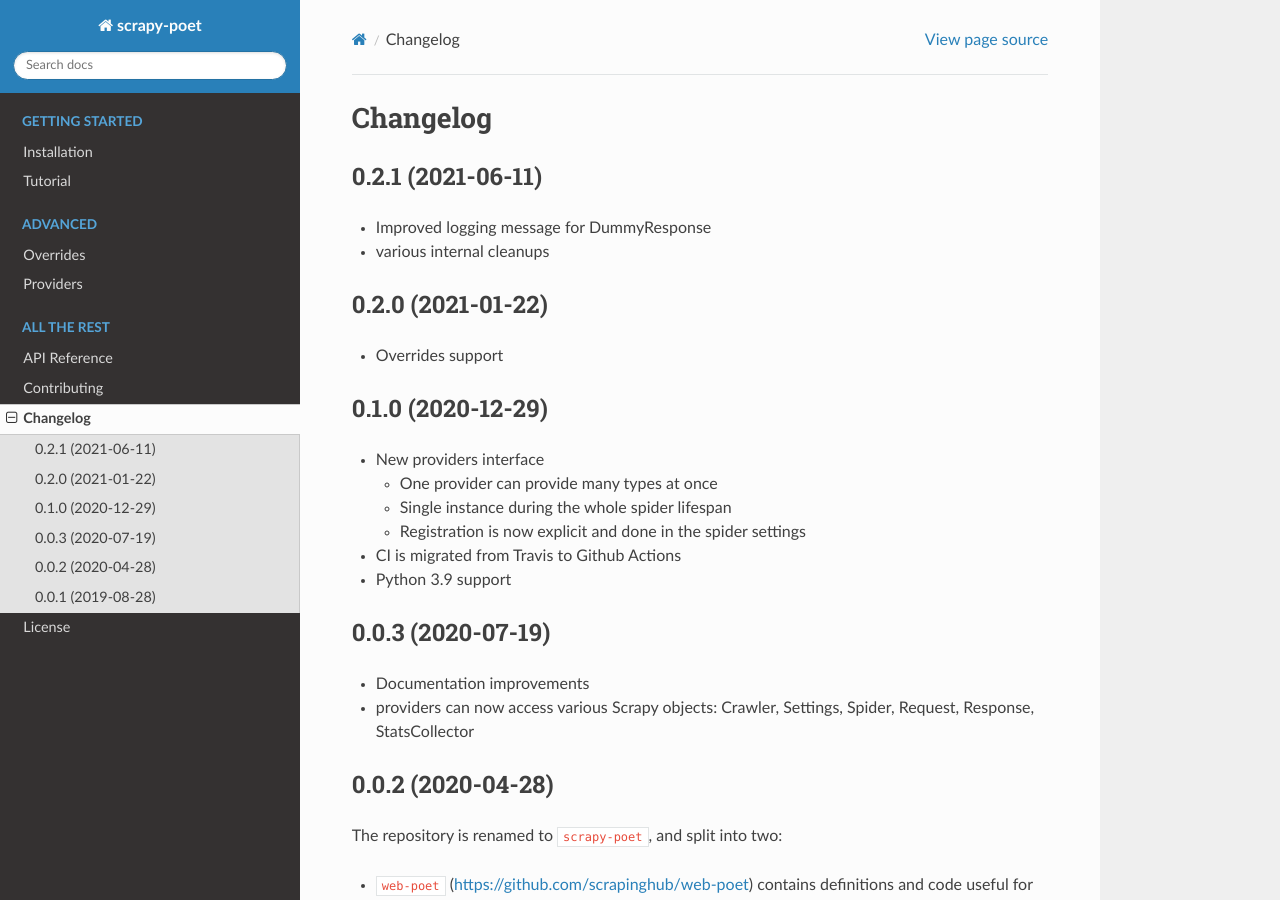
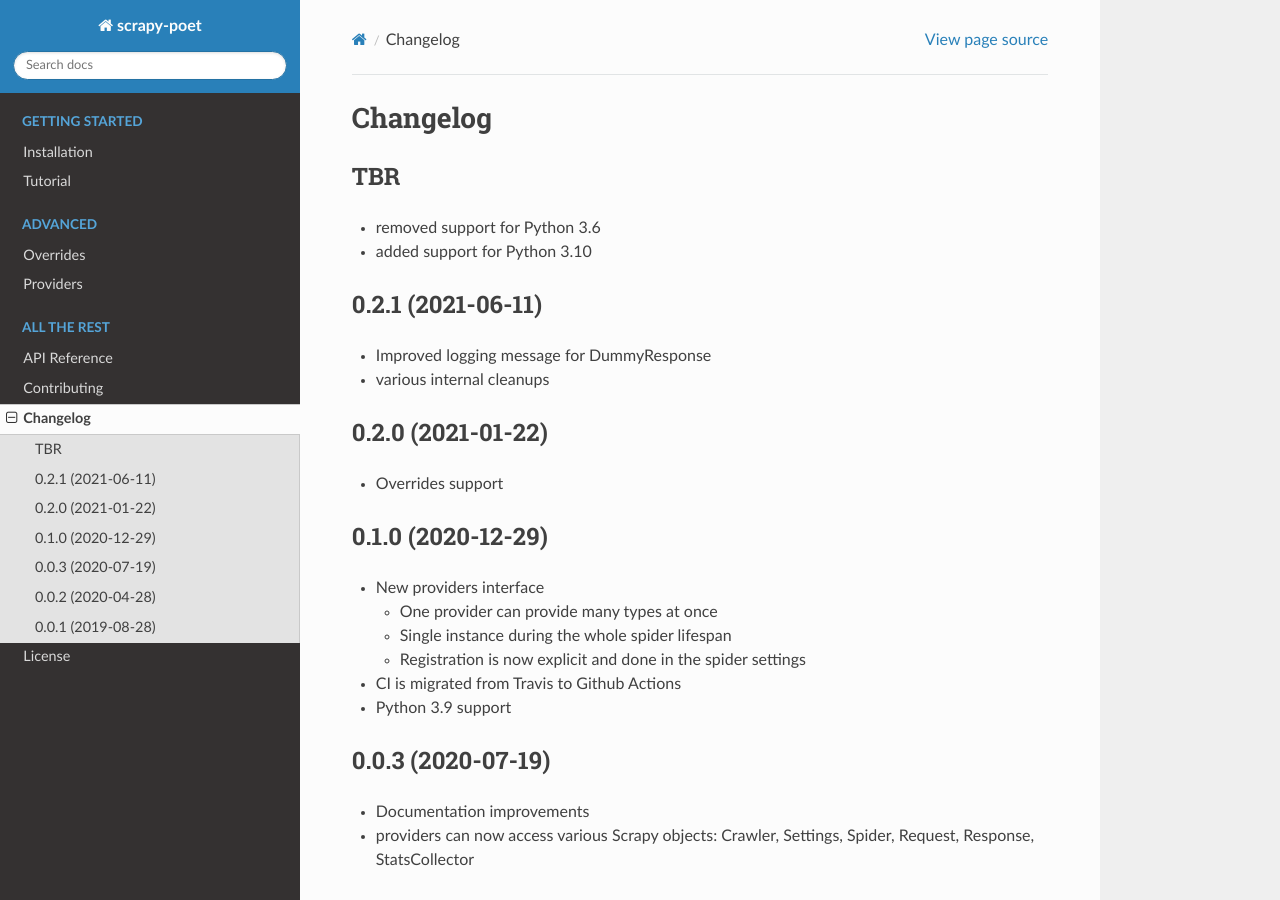
Before and after one commit to scrapinghub/scrapy-poet, a Sphinx documentation site: the page built from docs/changelog.rst, in a window 1280 px wide and 900 px high. Built offline with Sphinx 7.4.7 and the Read the Docs theme 2.0.0, drawn with Linux system fonts in a browser that asks for light colours.

Commit message:
remove 3.6 support and add 3.10

```diff
--- a/CHANGELOG.rst
+++ b/CHANGELOG.rst
@@ -1,6 +1,12 @@
 =========
 Changelog
 =========
+
+TBR
+------------------
+
+* removed support for Python 3.6
+* added support for Python 3.10
 
 0.2.1 (2021-06-11)
 ------------------
--- a/docs/intro/install.rst
+++ b/docs/intro/install.rst
@@ -7,7 +7,7 @@
 Installing scrapy-poet
 ======================
 
-scrapy-poet is a Scrapy extension that runs on Python 3.6 and above.
+scrapy-poet is a Scrapy extension that runs on Python 3.7 and above.
 
 If you’re already familiar with installation of Python packages, you can install
 scrapy-poet and its dependencies from PyPI with:
--- a/setup.py
+++ b/setup.py
@@ -24,9 +24,9 @@
         'Operating System :: OS Independent',
         'Framework :: Scrapy',
         'Programming Language :: Python :: 3',
-        'Programming Language :: Python :: 3.6',
         'Programming Language :: Python :: 3.7',
         'Programming Language :: Python :: 3.8',
         'Programming Language :: Python :: 3.9',
+        'Programming Language :: Python :: 3.10',
     ],
 )
```
Also changed, not shown: 2 other files.
